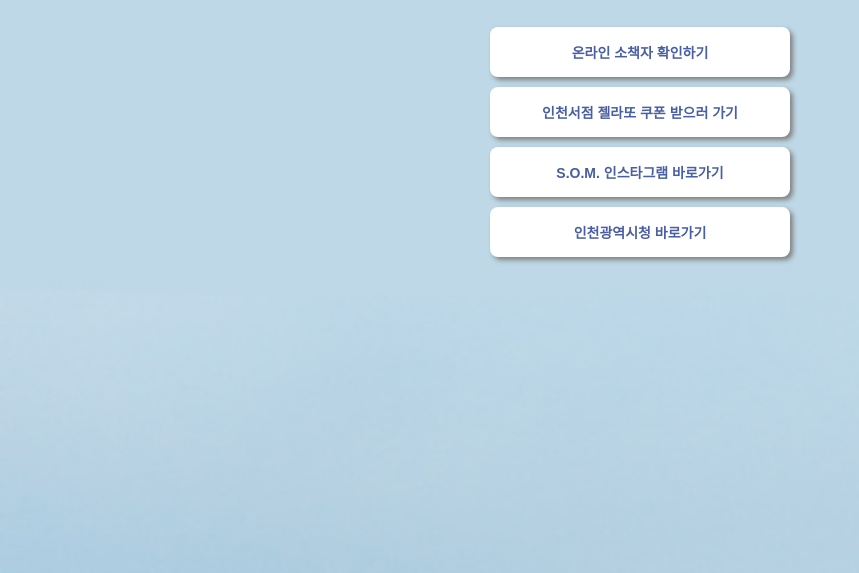
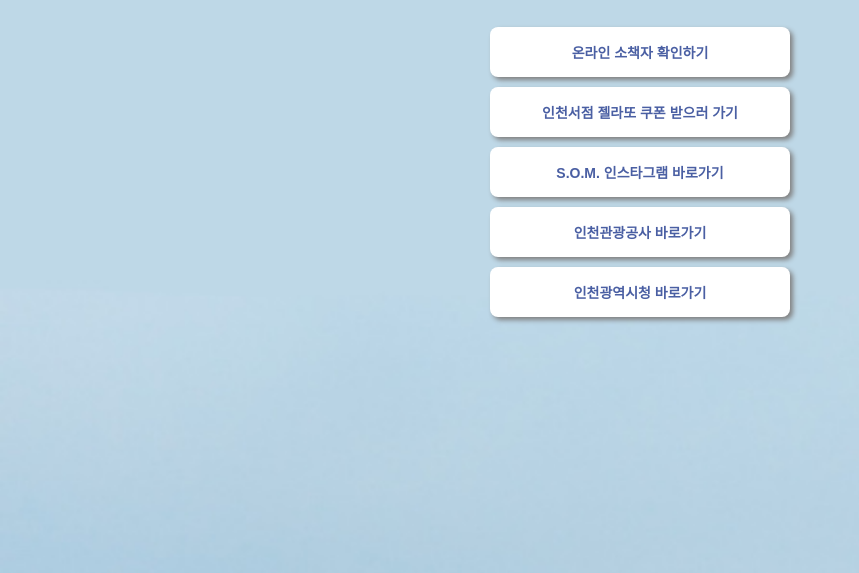
Before and after one commit to BeTogetherIncheon/Online_Pamphlet, a plain HTML site: page index.html in a window 1280 px wide. Shown: the part 227-800 px from the top of the page, without its empty margins (0-859 px from the left). Drawn offline with Linux system fonts and the light colour scheme; a web font is replaced by a local one.

Commit message:
Update index.html

```diff
--- a/index.html
+++ b/index.html
@@ -96,6 +96,7 @@
         <a target="_blank" href="https://wearesom.wixsite.com/betogetherincheon">온라인 소책자 확인하기</a>
         <a target="_blank" href="https://naver.me/IIZBc5Jm">인천서점 젤라또 쿠폰 받으러 가기</a>
         <a target="_blank" href="https://www.instagram.com/wearesom/">S.O.M. 인스타그램 바로가기</a>
+	<a target="_blank" href="https://www.ito.or.kr/main/">인천관광공사 바로가기</a>
         <a target="_blank" href="https://www.incheon.go.kr/IC040103">인천광역시청 바로가기</a>
     </div>
 </body>
```
